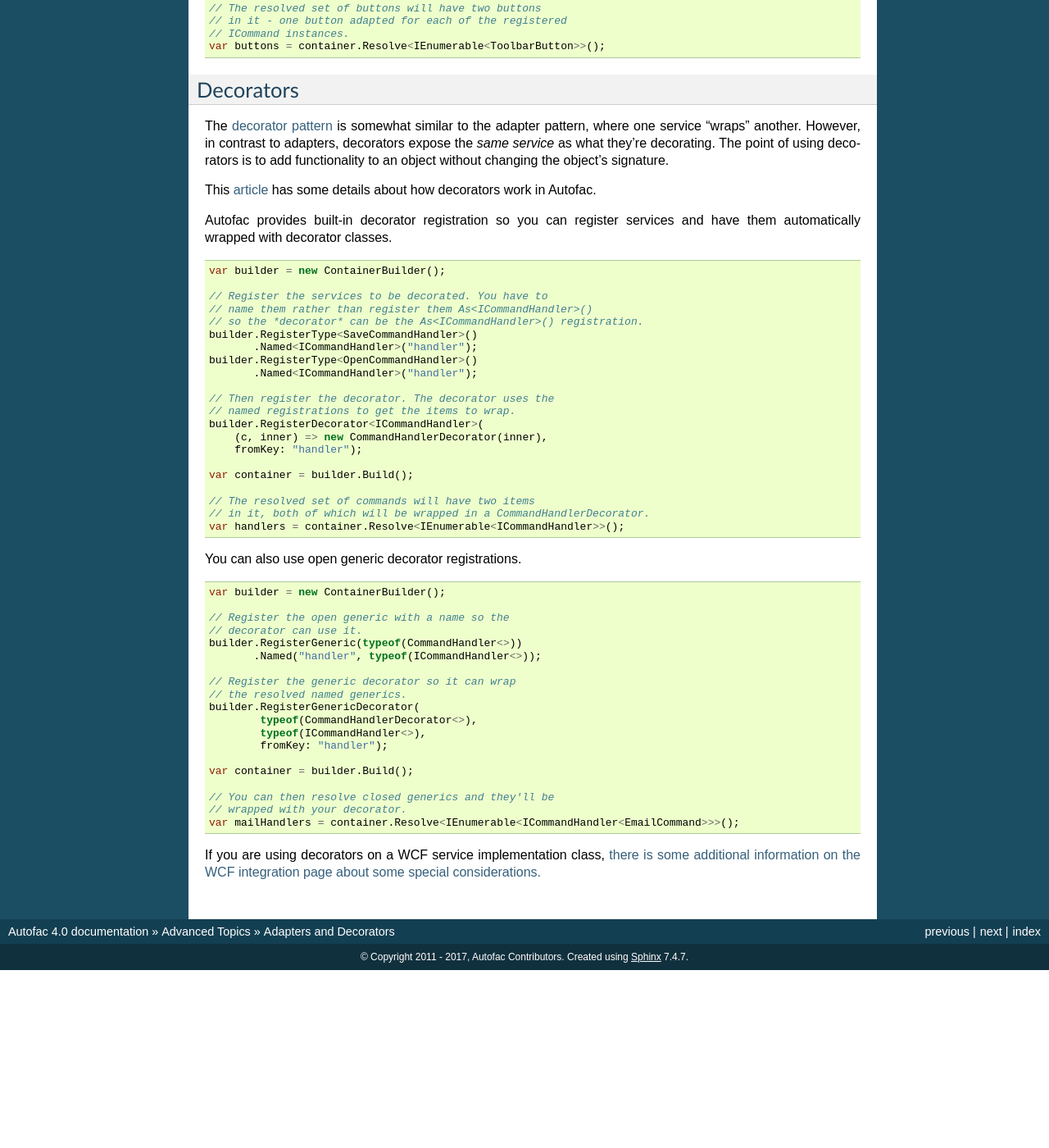
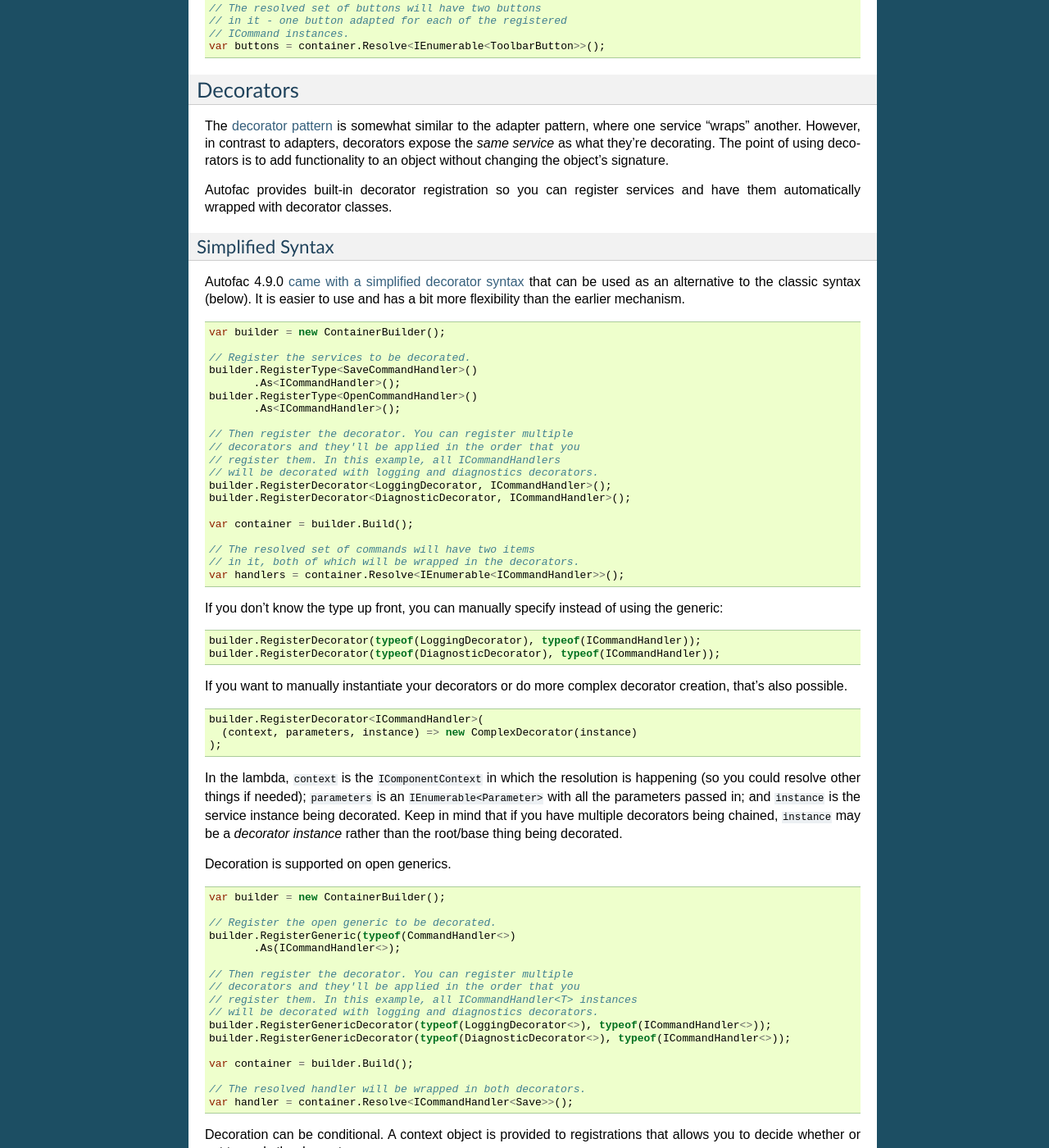
Before and after one commit to autofac/Documentation, a Sphinx documentation site: the page built from docs/advanced/adapters-decorators.rst, in a window 1280 px wide and 1400 px high, scrolled down 585 px. Shown: the whole window at 82% size. Built offline with Sphinx 7.4.7, drawn with Linux system fonts in a browser that asks for light colours; before the commit the page ends 1768 px from its top, so only the background shows below that; some of the changed text lies outside the part shown.

Commit message:
Added docs on new decorator syntax.

```diff
--- a/docs/advanced/adapters-decorators.rst
+++ b/docs/advanced/adapters-decorators.rst
@@ -41,9 +41,126 @@ Decorators
 
 The `decorator pattern <http://en.wikipedia.org/wiki/Decorator_pattern>`_ is somewhat similar to the adapter pattern, where one service "wraps" another. However, in contrast to adapters, decorators expose the *same service* as what they're decorating. The point of using decorators is to add functionality to an object without changing the object's signature.
 
+Autofac provides built-in decorator registration so you can register services and have them automatically wrapped with decorator classes.
+
+Simplified Syntax
+=================
+
+Autofac 4.9.0 `came with a simplified decorator syntax <https://alexmg.com/posts/upcoming-decorator-enhancements-in-autofac-4-9>`_ that can be used as an alternative to the classic syntax (below). It is easier to use and has a bit more flexibility than the earlier mechanism.
+
+.. sourcecode:: csharp
+
+    var builder = new ContainerBuilder();
+
+    // Register the services to be decorated.
+    builder.RegisterType<SaveCommandHandler>()
+           .As<ICommandHandler>();
+    builder.RegisterType<OpenCommandHandler>()
+           .As<ICommandHandler>();
+
+    // Then register the decorator. You can register multiple
+    // decorators and they'll be applied in the order that you
+    // register them. In this example, all ICommandHandlers
+    // will be decorated with logging and diagnostics decorators.
+    builder.RegisterDecorator<LoggingDecorator, ICommandHandler>();
+    builder.RegisterDecorator<DiagnosticDecorator, ICommandHandler>();
+
+    var container = builder.Build();
+
+    // The resolved set of commands will have two items
+    // in it, both of which will be wrapped in the decorators.
+    var handlers = container.Resolve<IEnumerable<ICommandHandler>>();
+
+If you don't know the type up front, you can manually specify instead of using the generic:
+
+.. sourcecode:: csharp
+
+    builder.RegisterDecorator(typeof(LoggingDecorator), typeof(ICommandHandler));
+    builder.RegisterDecorator(typeof(DiagnosticDecorator), typeof(ICommandHandler));
+
+If you want to manually instantiate your decorators or do more complex decorator creation, that's also possible.
+
+.. sourcecode:: csharp
+
+    builder.RegisterDecorator<ICommandHandler>(
+      (context, parameters, instance) => new ComplexDecorator(instance)
+    );
+
+In the lambda, ``context`` is the ``IComponentContext`` in which the resolution is happening (so you could resolve other things if needed); ``parameters`` is an ``IEnumerable<Parameter>`` with all the parameters passed in; and ``instance`` is the service instance being decorated. Keep in mind that if you have multiple decorators being chained, ``instance`` may be a *decorator instance* rather than the root/base thing being decorated.
+
+Decoration is supported on open generics.
+
+.. sourcecode:: csharp
+
+    var builder = new ContainerBuilder();
+
+    // Register the open generic to be decorated.
+    builder.RegisterGeneric(typeof(CommandHandler<>)
+           .As(ICommandHandler<>);
+
+    // Then register the decorator. You can register multiple
+    // decorators and they'll be applied in the order that you
+    // register them. In this example, all ICommandHandler<T> instances
+    // will be decorated with logging and diagnostics decorators.
+    builder.RegisterGenericDecorator(typeof(LoggingDecorator<>), typeof(ICommandHandler<>));
+    builder.RegisterGenericDecorator(typeof(DiagnosticDecorator<>), typeof(ICommandHandler<>));
+
+    var container = builder.Build();
+
+    // The resolved handler will be wrapped in both decorators.
+    var handler = container.Resolve<ICommandHandler<Save>>();
+
+Decoration can be conditional. A context object is provided to registrations that allows you to decide whether or not to apply the decorator:
+
+.. sourcecode:: csharp
+
+    // Only add the error handler decorator to the command handler if
+    // there are no other decorators applied.
+    builder.RegisterDecorator<ErrorHandlerDecorator, ICommandHandler>(
+      context => !context.AppliedDecorators.Any());
+    builder.RegisterGenericDecorator(
+      typeof(ErrorHandlerDecorator<>),
+      typeof(ICommandHandler<>),
+      context => !context.AppliedDecorators.Any());
+
+The ``context`` in those lambdas is an ``IDecoratorContext`` with information about the list of applied decorators, the actual service type being resolved, and more.
+
+You can use that context to make decisions in your decorators if you want. It can be injected into your decorator as a constructor parameter.
+
+.. sourcecode:: csharp
+
+    public class ErrorHandlerDecorator : ICommandHandler
+    {
+      private readonly ICommandHandler _decorated;
+      private readonly IDecoratorContext _context;
+
+      public ErrorHandlerDecorator(ICommandHandler decorated, IDecoratorContext context)
+      {
+        this._decorated = decorated ?? throw new ArgumentNullException(nameof(decorated));
+        this._context = context ?? throw new ArgumentNullException(nameof(context));
+      }
+
+      public void HandleCommand(Command command)
+      {
+        if(this._context.ImplementationType.GetCustomAttribute<SkipHandlingAttribute>() != null)
+        {
+          // run the command without handling the errors
+        }
+        else
+        {
+          // add the special error handling logic
+        }
+      }
+    }
+
+**You cannot specify a lifetime scope on a decorator.** The lifetime of a decorator is tied to the lifetime of the thing it decorates. The service and all decorators get disposed at the same time. If you decorate a singleton, all the decorators are also going to be singletons. If you decorate something that's instance per request (e.g., in a web app) the decorators will also live for the whole request.
+
+Classic Syntax
+==============
+
+The "classic syntax" has been around since Autofac 2.4 and still works today. It's more complicated than the newer syntax but if you have some existing code that uses it, that code will continue to work.
+
 This `article <http://nblumhardt.com/2011/01/decorator-support-in-autofac-2-4/>`_ has some details about how decorators work in Autofac.
-
-Autofac provides built-in decorator registration so you can register services and have them automatically wrapped with decorator classes.
 
 .. sourcecode:: csharp
 
```
